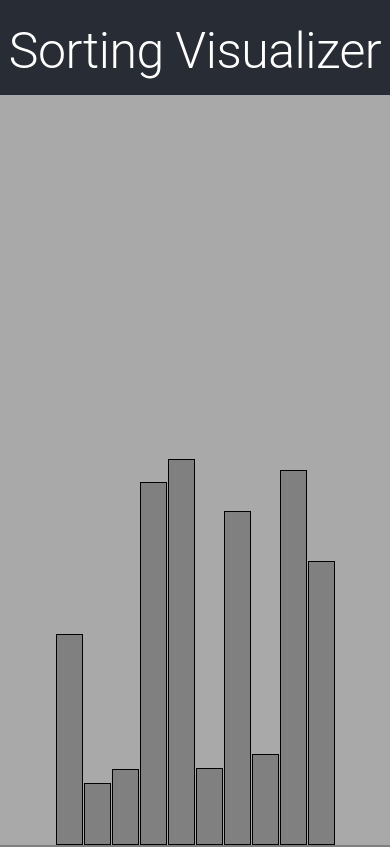
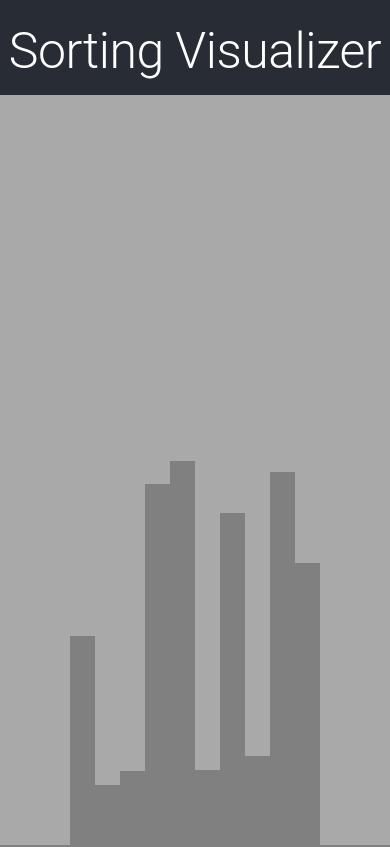
Before and after one commit to TalhaR/Sorting-visualizer, a React (Create React App) app: page / in a window 390 px wide. Shown: the top 847 px of the page. Built offline with nearby package versions, Linux system fonts and the light colour scheme.

Commit message:
adjusted mobile bars border

```diff
--- a/src/styles.css
+++ b/src/styles.css
@@ -13,15 +13,16 @@
 
 .bar {
     background-color: gray;
-    border: 1.5px solid black;
+    border: 1px solid black;
+    border-bottom-style: none;
     width: 50px;
     margin: 0px 1px;
 }
 
 @media only screen and (max-width: 600px) {
     .bar {
-        border: 0.25px solid black;
+        border: 0px solid black;
         width: 25px;
-        margin: 0px 0.5px;
+        margin: 0px 0px;
     }
 }
```
